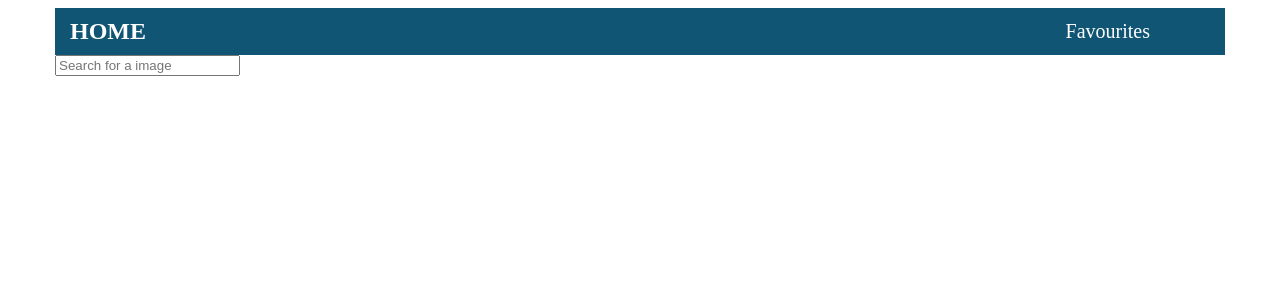
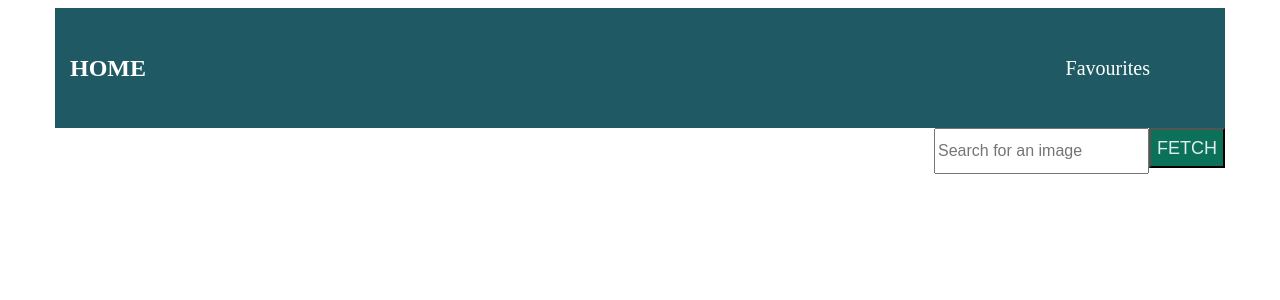
Before and after one commit to daniellevin76/image-gallery-app, a React (Create React App) app: page / in a window 1280 px wide. Shown: the top 300 px of the page. Built offline with nearby package versions, Linux system fonts and the light colour scheme.

Commit message:
removed duplicates from favourites

```diff
--- a/src/App.css
+++ b/src/App.css
@@ -2,6 +2,13 @@
 
 .body {
   font-family: "sans.serif";
+}
+
+.container {
+  padding-right: 15px;
+  padding-left: 15px;
+  margin-right: auto;
+  margin-left: auto;
 }
 
 /* Image Styles */
@@ -20,6 +27,10 @@
   object-fit: cover;
 }
 
+.image-list li {
+  list-style: none;
+}
+
 .image:hover {
   opacity: 1;
   cursor: pointer;
@@ -28,8 +39,8 @@
 /* Header Styles */
 header {
   display: flex;
-  height: 1fr;
-  background-color: rgb(16, 86, 116);
+  height: 15vh;
+  background-color: rgb(31, 90, 100);
 
   align-items: center;
   justify-content: space-between;
@@ -71,15 +82,31 @@ header .nav-links li {
   margin-right: 30px;
 }
 
-.image-list li {
-  list-style: none;
+/*Search field */
+
+.search-field {
+  display: flex;
+  height: 5vh;
+  justify-content: right;
 }
 
-.container {
-  padding-right: 15px;
-  padding-left: 15px;
-  margin-right: auto;
-  margin-left: auto;
+.search-field input {
+  height: 5vh;
+  font-size: medium;
+}
+
+.search-field button {
+  color: rgb(224, 238, 239);
+  cursor: pointer;
+  background-color: rgb(11, 113, 89);
+  font-size: large;
+}
+
+.search-field button:hover {
+  color: rgb(11, 113, 89);
+  cursor: pointer;
+  background-color: rgb(224, 238, 239);
+  font-size: large;
 }
 
 @media (min-width: 480px) {
--- a/src/components/Favourites.js
+++ b/src/components/Favourites.js
@@ -18,8 +18,8 @@ export const Favourites = () => {
         {results.length > 0 && (
           <ul className="image-list">
             {results.map((image) => (
-              <li key={image.image.id}>
-                <Image image={image.image} />
+              <li key={image.id}>
+                <Image image={image} />
               </li>
             ))}
           </ul>
--- a/src/components/Home.js
+++ b/src/components/Home.js
@@ -7,17 +7,14 @@ export const Home = () => {
   const [results, setResults] = useState([]);
   const [favourites, setFavourites] = useState([]);
 
-  const onChange = (e) => {
+  const setSearchValue = (e) => {
     // e.preventDefault();
-
     setQuery(e.target.value);
-    fetchRequest(query);
   };
 
   //fetch API
   const fetchRequest = async () => {
     const Access_Key = "pDGeWpWNHHCFlxAglyFiPQaP4MCR2CzrCtFCXp9n4U4";
-
     const API_URL = `https://api.unsplash.com/search/photos?page=5&per_page48=&query=${query}&client_id=${Access_Key}`;
     const response = await fetch(API_URL);
     const responseJson = await response.json();
@@ -27,37 +24,40 @@ export const Home = () => {
     }
   };
 
+  //fetch imags from unsplash
+  const fetchImages = () => {
+    fetchRequest();
+    // setQuery("");
+  };
+
   // save images to local Storage
   useEffect(() => {
     localStorage.setItem("imageList", JSON.stringify(results));
   }, [results]);
 
-  // save images to local Storage
+  const addImageToFavouriteList = (image) => {
+    const itemExists = favourites.some((fav) => {
+      return image.id === fav.id;
+    });
+
+    if (!itemExists) {
+      setFavourites([...favourites, image]);
+    }
+  };
   useEffect(() => {
     localStorage.setItem("favouriteList", JSON.stringify(favourites));
   }, [favourites]);
-
-  //create a place holder for favourite images in local Storage
-
-  // Add an image to favourites list
-  const addImageToFavouriteList = (image) => {
-    const favouriteList = JSON.parse(localStorage.getItem("favouriteList"));
-    const newfavouriteList = JSON.stringify([
-      ...favouriteList,
-      { image: image },
-    ]);
-    localStorage.setItem("favouriteList", newfavouriteList);
-  };
-
+  console.log(favourites);
   return (
     <>
       <div className="search-field">
         <input
           type="text"
-          placeholder="Search for a image"
-          value={query}
-          onChange={onChange}
+          placeholder="Search for an image"
+          onChange={setSearchValue}
         />
+
+        <button onClick={fetchImages}>FETCH</button>
       </div>
       <div>
         {results.length > 0 && (
@@ -73,6 +73,7 @@ export const Home = () => {
           </ul>
         )}
       </div>
+      <div />
     </>
   );
 };
--- a/src/components/Image.js
+++ b/src/components/Image.js
@@ -2,7 +2,6 @@ import "../App.css";
 export const Image = ({ image, handleClickEvent }) => {
   //const { addImageToFavouriteList } = useContext(GlobalContext);
 
-  console.log(image);
   return (
     <div>
       {image.id ? (
```
